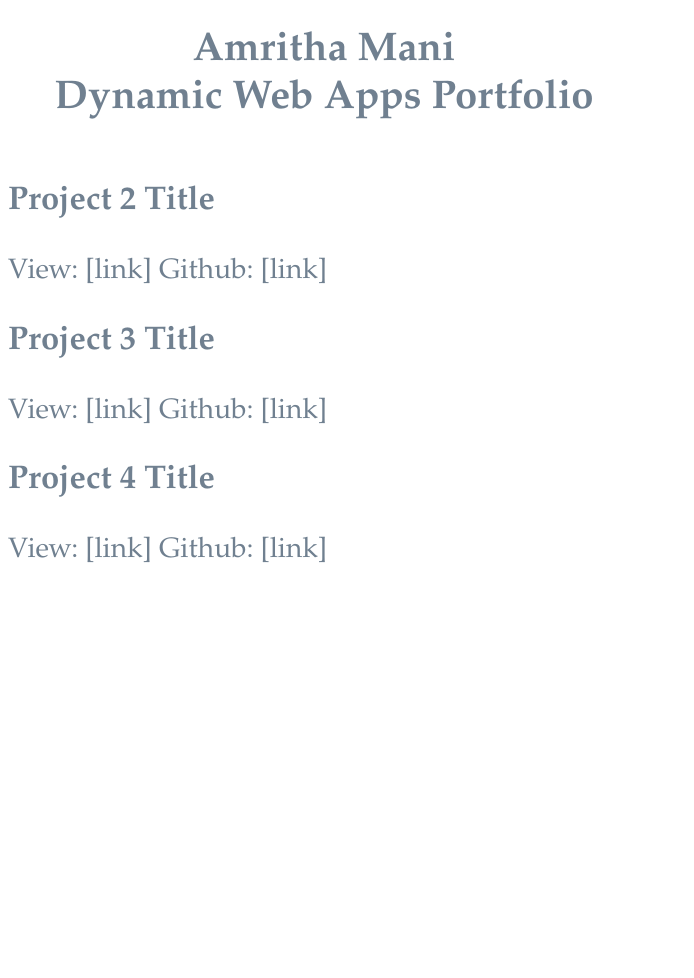
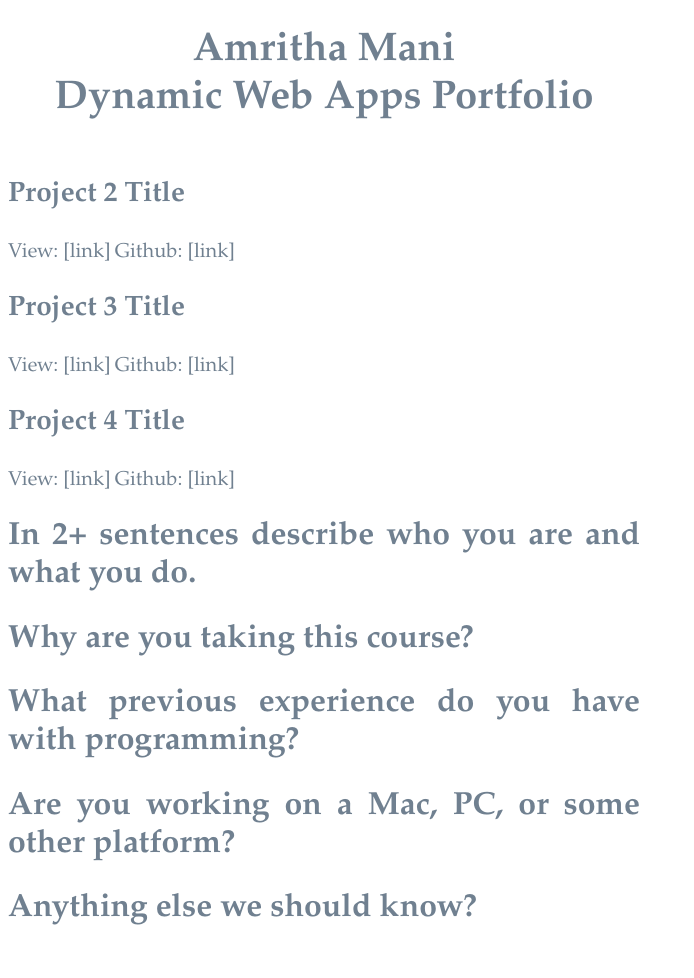
Before and after one commit to Amrithamani/p1, a PHP site: page / in a window 1280 px wide. Shown: the whole page, without its empty margins (0-694 px from the left). Before the commit the page ends 563 px from the top, so only its background shows below. Run offline with PHP 8.4, Linux system fonts and the light colour scheme.

Commit message:
added some topics for questions

```diff
--- a/index.php
+++ b/index.php
@@ -32,6 +32,23 @@
     		<para>Github: [link]</para>
 
 
+
+    		<h2>In 2+ sentences describe who you are and what you do.</h2>
+    		<p></p>
+
+    		<h2>Why are you taking this course?</h2>
+    		<p></p>
+
+    		<h2>What previous experience do you have with programming?</h2>
+    		<p></p>
+
+    		<h2>Are you working on a Mac, PC, or some other platform?</h2>
+    		<p></p>
+
+    		<h2>Anything else we should know?</h2>
+    		<p></p>
+
+
 </div>
 
 </body>
--- a/mystyle.css
+++ b/mystyle.css
@@ -11,8 +11,7 @@
 					margin-bottom:50px;
 					font-family: Garamond;
 					color:#708090;
-					font-size:28px;
-				}
+					}
 
 				img {
 					display:block;
@@ -22,8 +21,15 @@
 
                                 h3 {
                                 	text-align:justify;
+                                	font-size:28px;
                                 }
 
-			        para {
+			        para , p {
 			        	text-align:justify;
+			        	font-size:20px;
 			        }
+
+			        h2 {
+			        	text-align:justify;
+			        	font-size:32px;
+			        }
```
